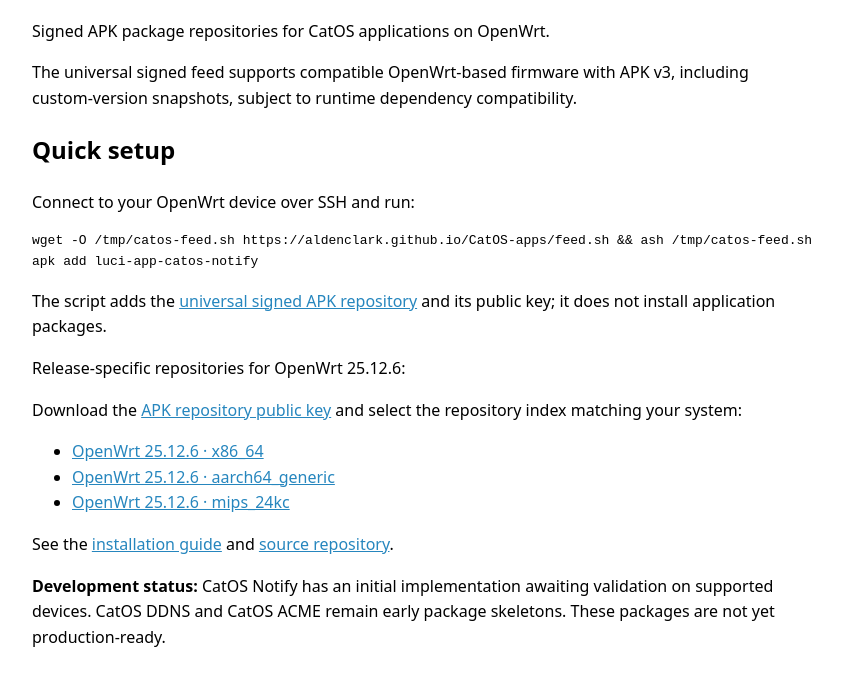
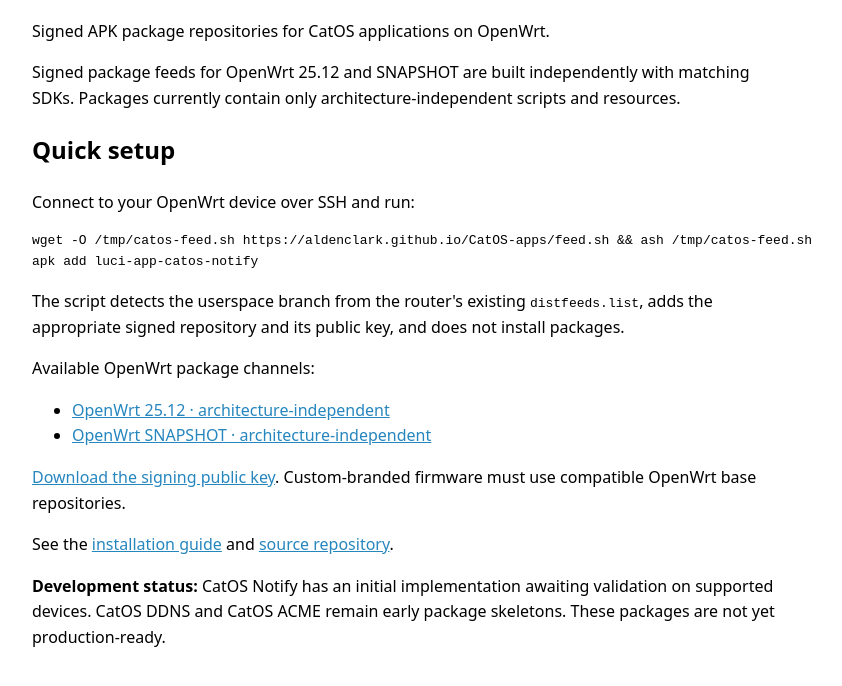
Before and after one commit to AldenClark/CatOS-apps, a plain HTML site: page site/index.html in a window 1280 px wide. Shown: the part 118-804 px from the top of the page, without its empty margins (228-1070 px from the left). Drawn offline with Linux system fonts and the light colour scheme.

Commit message:
Publish signed APK feeds by OpenWrt branch and refresh GitHub Actions

```diff
--- a/site/index.html
+++ b/site/index.html
@@ -15,19 +15,18 @@
     <main>
       <h1>CatOS Apps</h1>
       <p>Signed APK package repositories for CatOS applications on OpenWrt.</p>
-      <p>The universal signed feed supports compatible OpenWrt-based firmware with APK v3, including custom-version snapshots, subject to runtime dependency compatibility.</p>
+      <p>Signed package feeds for OpenWrt 25.12 and SNAPSHOT are built independently with matching SDKs. Packages currently contain only architecture-independent scripts and resources.</p>
       <h2>Quick setup</h2>
       <p>Connect to your OpenWrt device over SSH and run:</p>
       <pre><code>wget -O /tmp/catos-feed.sh https://aldenclark.github.io/CatOS-apps/feed.sh &amp;&amp; ash /tmp/catos-feed.sh
 apk add luci-app-catos-notify</code></pre>
-      <p>The script adds the <a href="universal/packages.adb">universal signed APK repository</a> and its public key; it does not install application packages.</p>
-      <p>Release-specific repositories for OpenWrt 25.12.6:</p>
-      <p>Download the <a href="keys/catos-apk.pem">APK repository public key</a> and select the repository index matching your system:</p>
+      <p>The script detects the userspace branch from the router's existing <code>distfeeds.list</code>, adds the appropriate signed repository and its public key, and does not install packages.</p>
+      <p>Available OpenWrt package channels:</p>
       <ul>
-        <li><a href="releases/25.12.6/x86_64/packages.adb">OpenWrt 25.12.6 · x86_64</a></li>
-        <li><a href="releases/25.12.6/aarch64_generic/packages.adb">OpenWrt 25.12.6 · aarch64_generic</a></li>
-        <li><a href="releases/25.12.6/mips_24kc/packages.adb">OpenWrt 25.12.6 · mips_24kc</a></li>
+        <li><a href="feeds/openwrt-25.12/all/packages.adb">OpenWrt 25.12 · architecture-independent</a></li>
+        <li><a href="feeds/SNAPSHOT/all/packages.adb">OpenWrt SNAPSHOT · architecture-independent</a></li>
       </ul>
+      <p><a href="keys/catos-apk.pem">Download the signing public key</a>. Custom-branded firmware must use compatible OpenWrt base repositories.</p>
       <p>See the <a href="https://github.com/AldenClark/CatOS-apps/blob/main/docs/binary-feed.md">installation guide</a> and <a href="https://github.com/AldenClark/CatOS-apps">source repository</a>.</p>
       <p><strong>Development status:</strong> CatOS Notify has an initial implementation awaiting validation on supported devices. CatOS DDNS and CatOS ACME remain early package skeletons. These packages are not yet production-ready.</p>
     </main>
```
Also changed, not shown: 11 other files.
